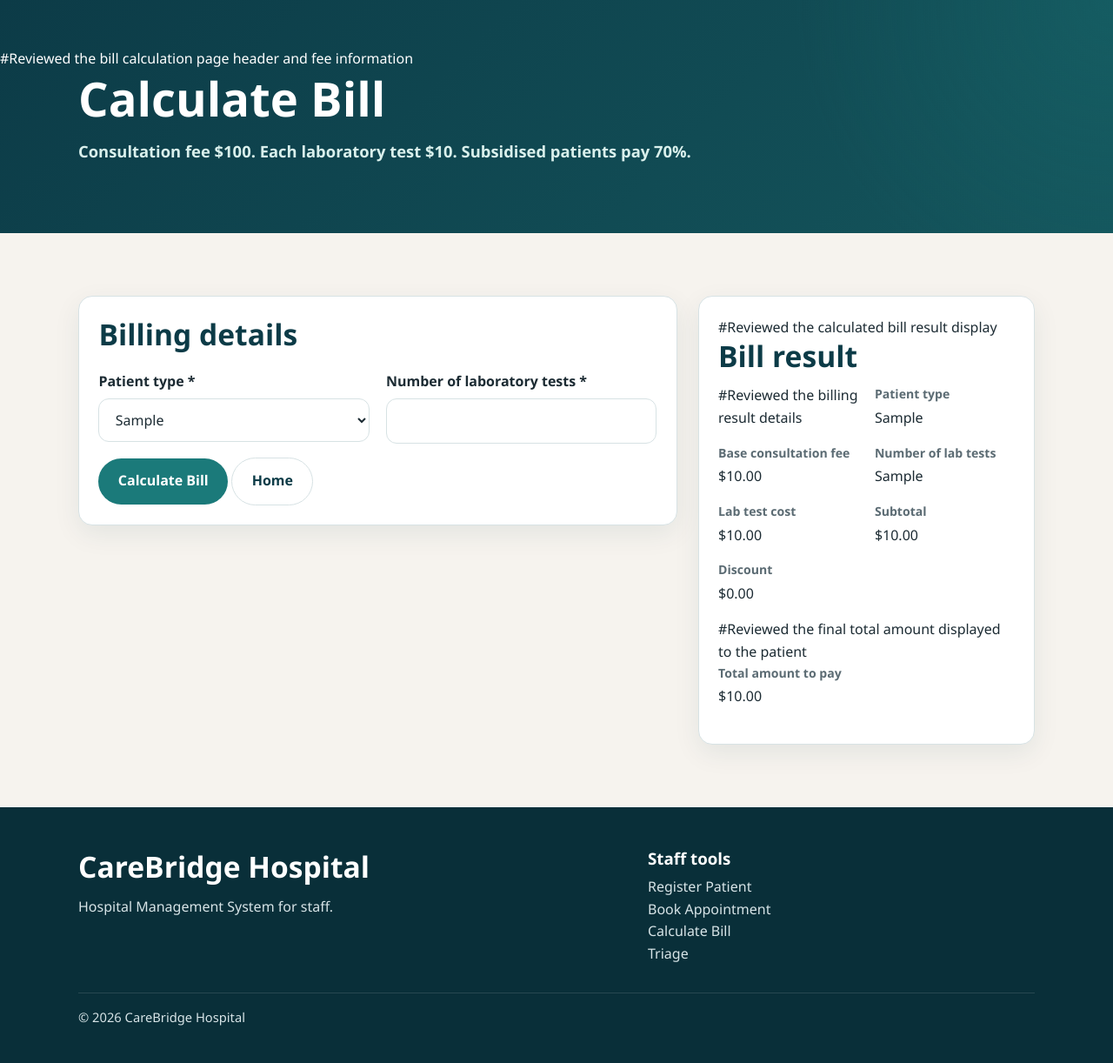
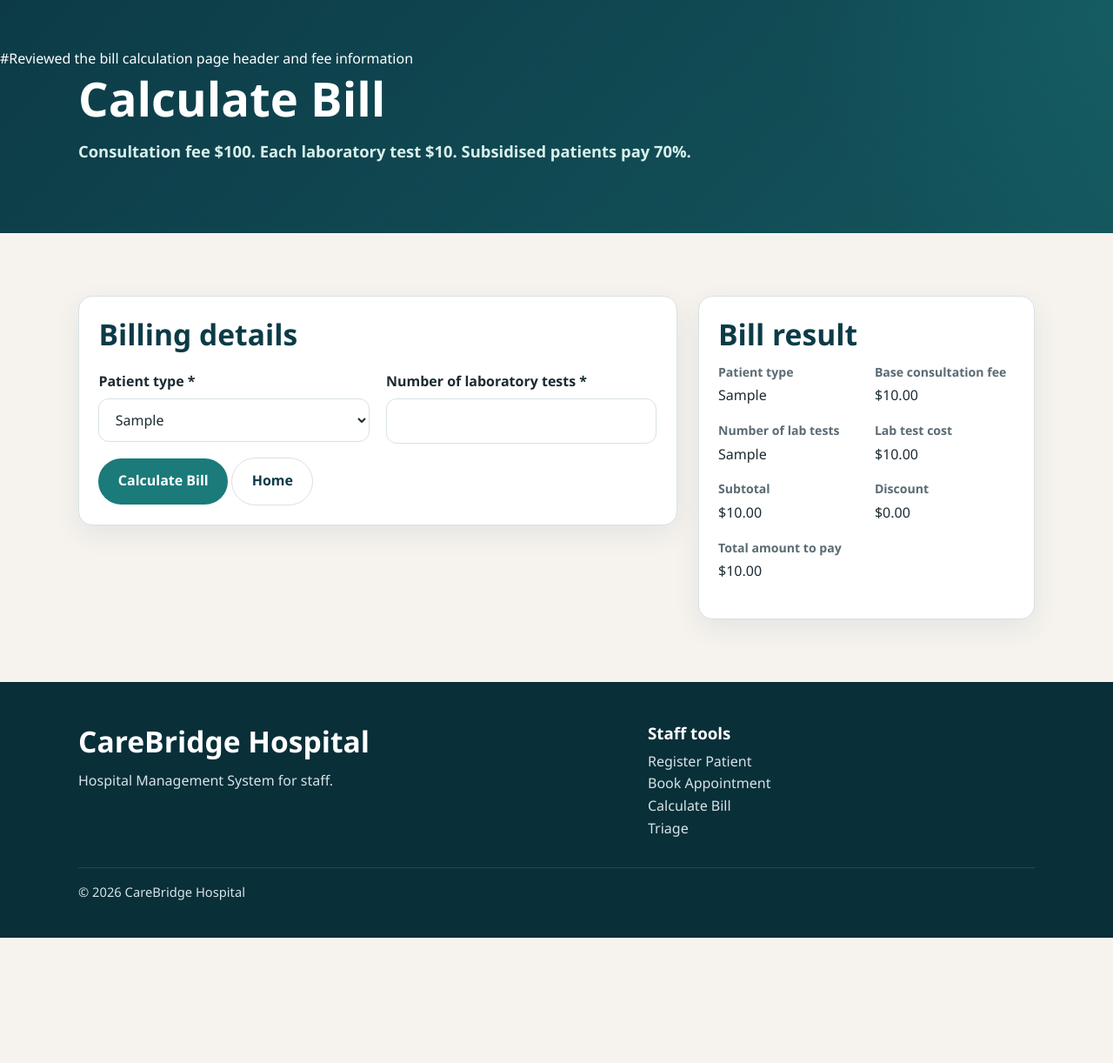
Before and after one commit to jiye130309-arch/CareBridge-Hospital, a Flask app: template templates/bill.html in a window 1280 px wide. Shown: the part 78-1300 px from the top of the page at 87% size. After the commit the page ends 1156 px from the top, so only its background shows below. Run offline with Flask 3, Linux system fonts and the light colour scheme; the template is opened without the code that fills it: most values are stand-ins (such as "Sample title", 1, 10 or a date in 2020).

Commit message:
Update bill.html

```diff
--- a/templates/bill.html
+++ b/templates/bill.html
@@ -49,9 +49,9 @@
         </div>
 
         {% if bill_result %}
-        <aside class="card">      #Reviewed the calculated bill result display
+        <aside class="card">
             <h2>Bill result</h2>
-            <dl class="confirmation-details">   #Reviewed the billing result details
+            <dl class="confirmation-details">
                 <div>
                     <dt>Patient type</dt>
                     <dd>{{ bill_result.patient_type }}</dd>
@@ -82,7 +82,7 @@
                         {% endif %}
                     </dd>
                 </div>
-                <div class="confirmation-full">    #Reviewed the final total amount displayed to the patient
+                <div class="confirmation-full">
                     <dt>Total amount to pay</dt>
                     <dd>${{ "%.2f"|format(bill_result.total) }}</dd>
                 </div>
```
